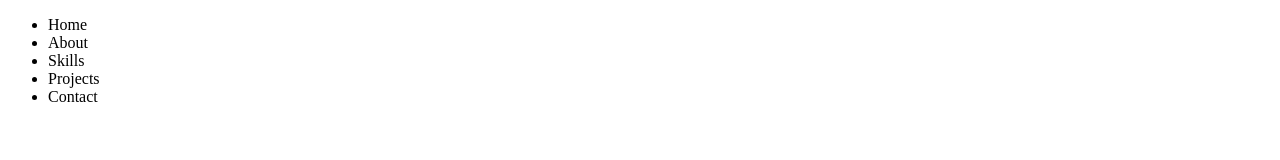
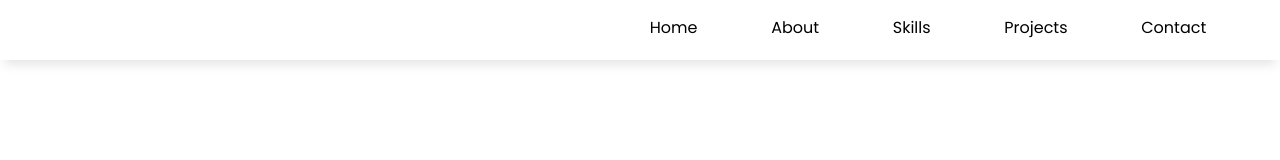
Before and after one commit to Patryk2077/Basic-Portfolio, a plain HTML site: page index.html in a window 1280 px wide. Drawn offline with Linux system fonts and the light colour scheme.

Commit message:
poprawki

```diff
--- a/index.html
+++ b/index.html
@@ -15,7 +15,7 @@
     <main>
         <nav id="navbar">
             <ul>
-                <li><a href="#intro"></a>Home</li>
+                <li><a href="#intro-section"></a>Home</li>
                 <li><a href="#about-section"></a>About</li>
                 <li><a href="#skills-section"></a>Skills</li>
                 <li><a href="#projects-section"></a>Projects</li>
--- a/style.css
+++ b/style.css
@@ -1,3 +1,27 @@
 html {
     scroll-behavior: smooth;
 }
+body {
+    margin: 0;
+    padding: 0;
+    background-color: white;
+    font-family: "Poppins",Arial, Helvetica, sans-serif;
+}
+#navbar {
+    margin: 0;
+    padding: 5px 0;
+    width: 100%;
+    height: 50px;
+    position: sticky;
+    top: 0;
+    left: 0;
+    background-color: white;
+    box-shadow: 0 10px 10px -5px rgba(0, 0, 0, 0.1);
+}
+#navbar ul {
+    display: flex;
+    margin: 10px 0px 10px auto;
+    width: 55%;
+    justify-content: space-evenly;
+    list-style: none;
+}
```
